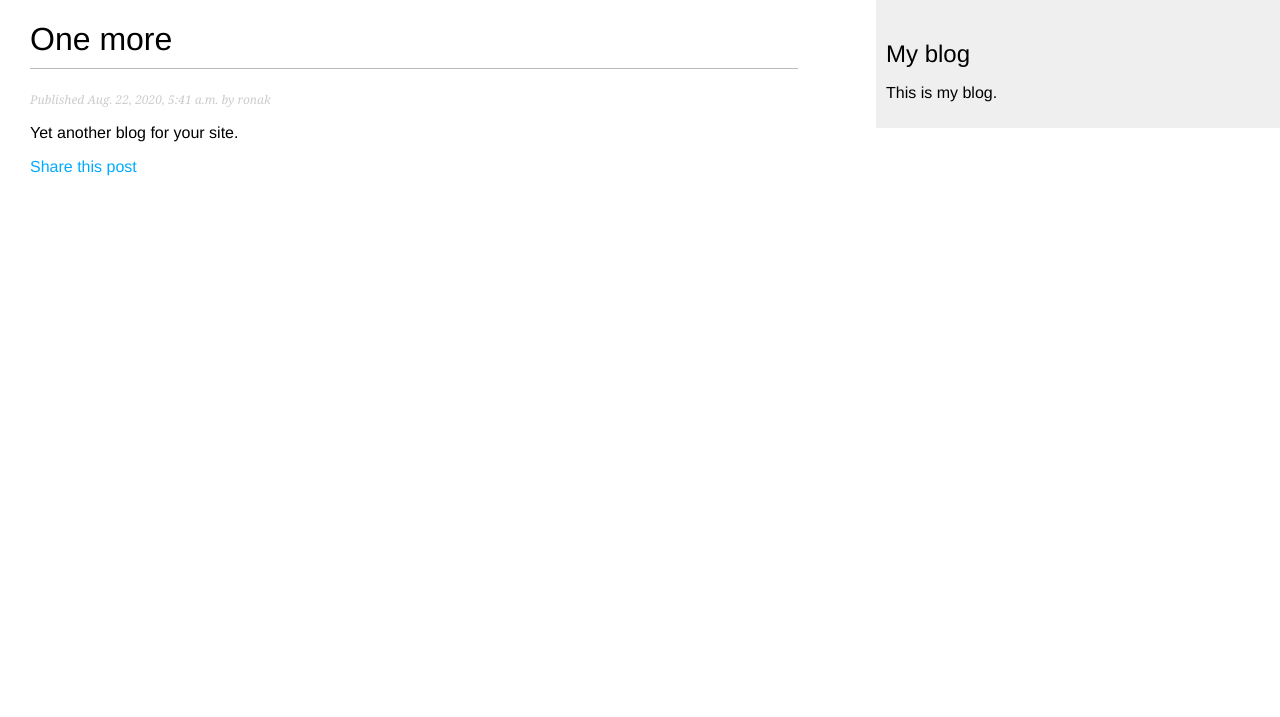
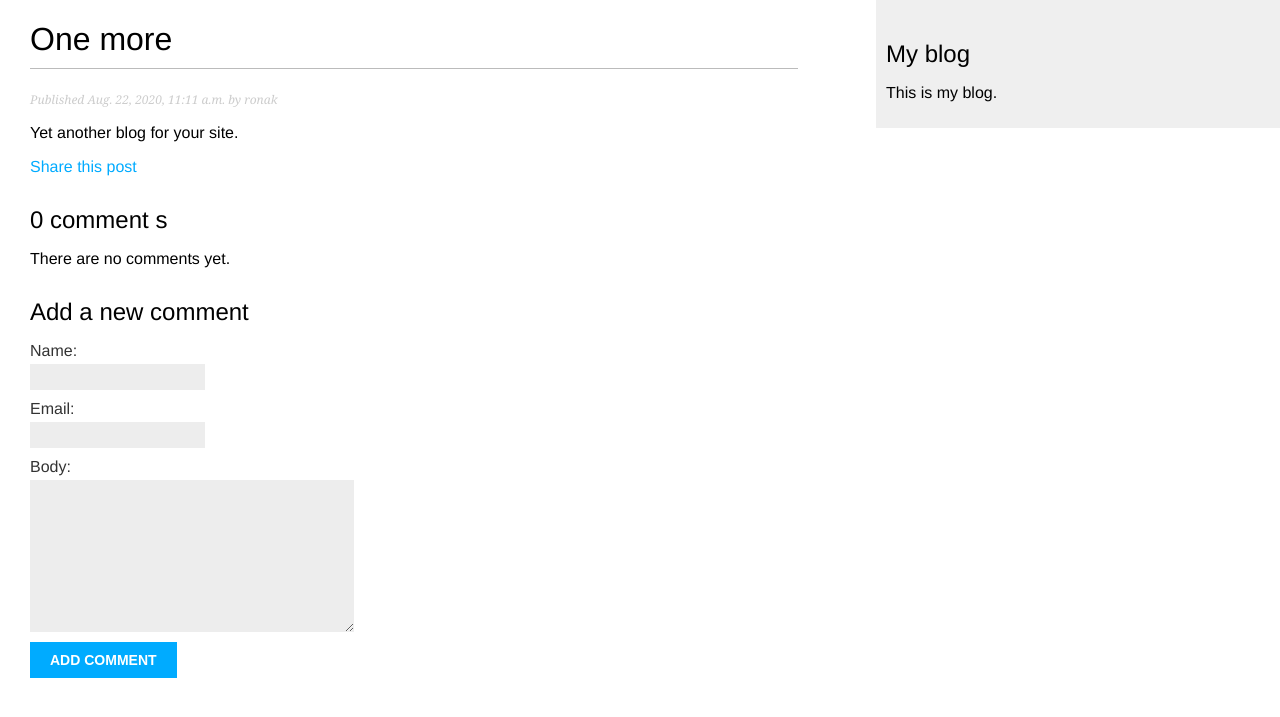
Before and after one commit to ronak007mistry/Django3, a Django app: a page that uses blog/templates/blog/post/detail.html in a window 1280 px wide. Shown: the top 717 px of the page. Run offline with Django 3.2, Linux system fonts and the light colour scheme; data comes from the database, SQL or seed files in the repository; both versions use the stored data as it was after the commit.

Commit message:
Added comment facility in blog

```diff
--- a/blog/templates/blog/post/detail.html
+++ b/blog/templates/blog/post/detail.html
@@ -13,4 +13,30 @@
       Share this post
     </a>
   </p>
+  {% with comments.count as total_comments %}
+    <h2>
+      {{ total_comments }} comment {{ total_comments|pluralize }}
+    </h2>
+  {% endwith %}
+  {% for comment in comments %}
+    <div class="comment">
+      <p class="info">
+        Comment {{ forloop.counter }} by {{ comment.name }}
+        {{ comment.created }}
+      </p>
+      {{ comment.body|linebreaks }}
+    </div>
+    {% empty %}
+      <p>There are no comments yet.</p>
+  {% endfor %}
+  {% if new_comment %}
+    <h2>Your comment has been added.</h2>
+  {% else %}
+    <h2>Add a new comment</h2>
+    <form method="post">
+      {{ comment_form.as_p }}
+      {% csrf_token %}
+      <p><input type="submit" value="Add comment"></p>
+    </form>
+  {% endif %}
 {% endblock %}
--- a/blog/views.py
+++ b/blog/views.py
@@ -1,8 +1,8 @@
 from django.shortcuts import render, get_object_or_404
-from .models import Post
+from .models import Post, Comment
 from django.core.paginator import Paginator, EmptyPage, PageNotAnInteger
 from django.views.generic import ListView
-from .forms import EmailPostForm
+from .forms import EmailPostForm, CommentForm
 from django.core.mail import send_mail
 
 
@@ -33,7 +33,26 @@ def post_list(request):
 
 def post_detail(request, year, month, day, post):
     post = get_object_or_404(Post, slug=post, status='published', publish__year=year, publish__month=month, publish__day=day)
-    return render(request, 'blog/post/detail.html', {'post': post})
+    # List of active comments for this post
+    comments = post.comments.filter(active=True)
+
+    new_comment = None
+
+    if request.method == 'POST':
+        # A comment was posted
+        comment_form = CommentForm(data=request.POST)
+        if comment_form.is_valid():
+            # Create Comment object but don't save to database yet
+            new_comment = comment_form.save(commit=False)
+            # Assign the current post to comment
+            new_comment.post = post
+            # Save the comment to the database
+            new_comment.save()
+    else:
+        comment_form = CommentForm()
+    return render(request, 'blog/post/detail.html', {'post': post, 'comments': comments, 'new_comment': new_comment, 'comment_form': comment_form})
+
+
 
 def post_share(request, post_id):
     # Retrieve post by id
--- a/mysite/settings.py
+++ b/mysite/settings.py
@@ -106,7 +106,7 @@ AUTH_PASSWORD_VALIDATORS = [
 
 LANGUAGE_CODE = 'en-us'
 
-TIME_ZONE = 'UTC'
+TIME_ZONE = 'Asia/Kolkata'
 
 USE_I18N = True
 
```
Also changed, not shown: db.sqlite3.
